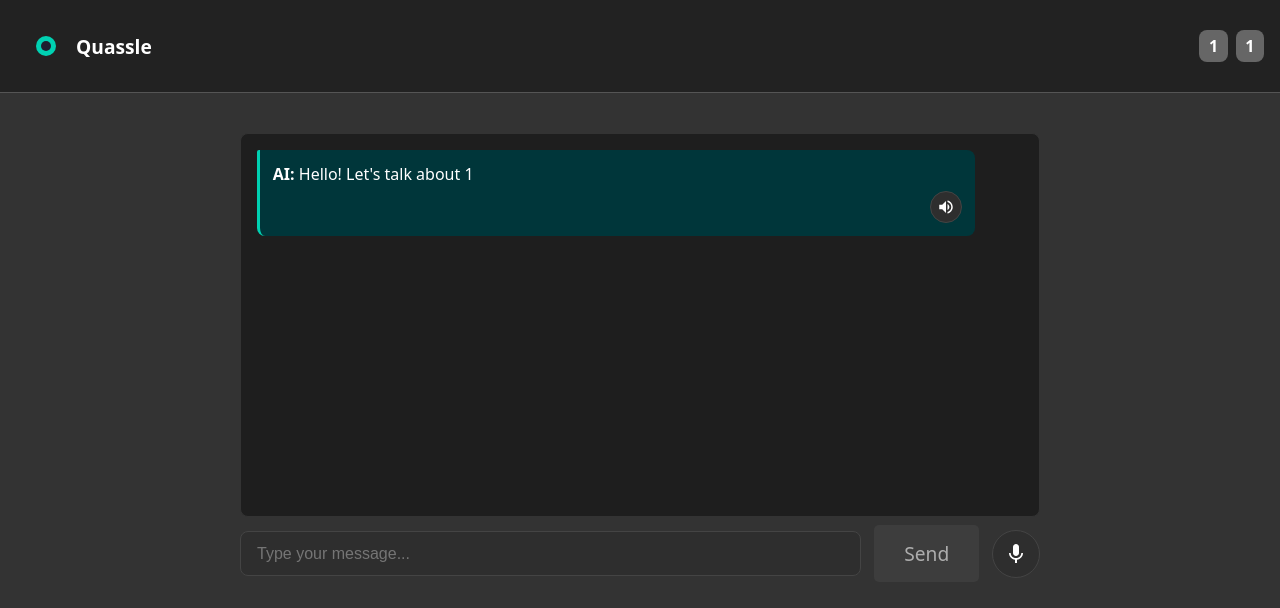
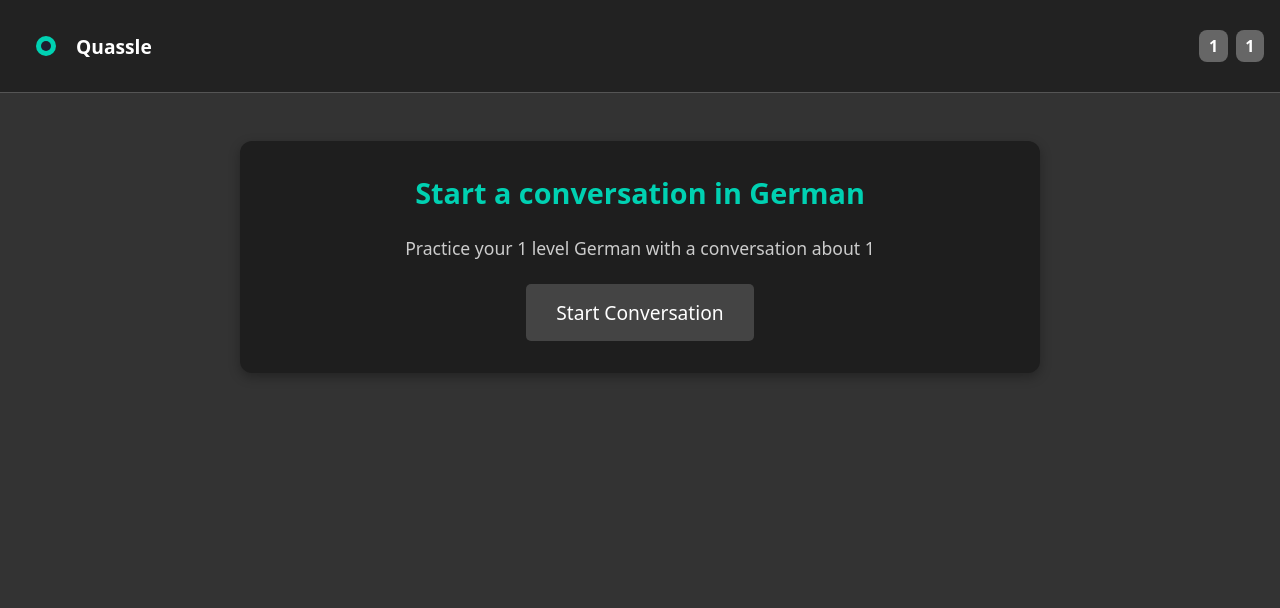
Before and after one commit to frb-eng/voice-ai-language-assistant, a React (Vite) app in the folder client/: page /level/1/topic/1 in a window 1280 px wide. Shown: the top 608 px of the page. Built offline with nearby package versions, Linux system fonts and the light colour scheme; no server answers; the HTML template or start-up script is replaced by a standard one.

Commit message:
feat: update ChatPage to include conversation start logic and enhance UI; adjust temperature settings in API calls

```diff
--- a/client/src/pages/ChatPage.module.css
+++ b/client/src/pages/ChatPage.module.css
@@ -26,6 +26,34 @@
   max-width: 800px;
   margin: 0 auto;
   box-shadow: 0 4px 12px rgba(0, 0, 0, 0.3);
+}
+
+.startContainer {
+  display: flex;
+  flex-direction: column;
+  align-items: center;
+  justify-content: center;
+  gap: 1.5rem;
+  background-color: #1e1e1e;
+  padding: 2rem;
+  border-radius: 12px;
+  max-width: 800px;
+  margin: 2rem auto;
+  box-shadow: 0 4px 12px rgba(0, 0, 0, 0.3);
+  text-align: center;
+}
+
+.startContainer h2 {
+  color: #00D1B2;
+  margin: 0;
+  font-size: 1.8rem;
+}
+
+.startContainer p {
+  color: #ccc;
+  margin: 0;
+  font-size: 1.1rem;
+  max-width: 80%;
 }
 
 .chatHistory {
@@ -149,4 +177,18 @@
     margin: 0.5rem 0.5rem;
     flex-wrap: nowrap;
   }
+
+  .startContainer {
+    padding: 1.5rem;
+    margin: 1rem 0.5rem;
+  }
+
+  .startContainer h2 {
+    font-size: 1.5rem;
+  }
+
+  .startContainer p {
+    font-size: 1rem;
+    max-width: 95%;
+  }
 }
--- a/client/src/pages/ChatPage.tsx
+++ b/client/src/pages/ChatPage.tsx
@@ -24,6 +24,7 @@
   const [userInput, setUserInput] = useState("");
   const [chatHistory, setChatHistory] = useState<Message[]>([]);
   const chatHistoryRef = useRef<HTMLDivElement>(null);
+  const [conversationStarted, setConversationStarted] = useState(false);
 
   // Auto-scroll to the bottom when new messages arrive
   useEffect(() => {
@@ -32,9 +33,9 @@
     }
   }, [chatHistory]);
 
-  // Initialize chat with an AI prompt
+  // Initialize chat with an AI prompt when conversation is started
   useEffect(() => {
-    if (levelParam && topicParam && chatHistory.length === 0) {
+    if (levelParam && topicParam && conversationStarted && chatHistory.length === 0) {
       setIsLoading(true);
       // Fetch initial prompt from API using URL parameters
       fetch(
@@ -53,7 +54,7 @@
           setIsLoading(false);
         });
     }
-  }, [levelParam, topicParam, chatHistory.length]);
+  }, [levelParam, topicParam, conversationStarted, chatHistory.length]);
 
   const handleSendMessage = (message: string = userInput.trim()) => {
     if (message && levelParam && topicParam) {
@@ -127,10 +128,22 @@
     }
   };
 
+  const startConversation = () => {
+    setConversationStarted(true);
+  };
+
   return (
     <>
       <Header />
       <PageLayout>
+        {!conversationStarted ? (
+          <div className={styles.startContainer}>
+            <h2>Start a conversation in German</h2>
+            <p>Practice your {levelParam} level German with a conversation about {topicParam}</p>
+            <Button onClick={startConversation}>Start Conversation</Button>
+          </div>
+        ) : (
+          <>
             <div className={styles.chatHistory} ref={chatHistoryRef}>
               {isLoading ? (
                 <div className={styles.loadingIndicator}>
@@ -191,6 +204,8 @@
                 disabled={isLoading || isProcessing}
               />
             </div>
+          </>
+        )}
       </PageLayout>
     </>
   );
```
Also changed, not shown: 2 other files (tests, documents, lock files or other folders). Lines whose indentation alone changed are shown as unchanged.
